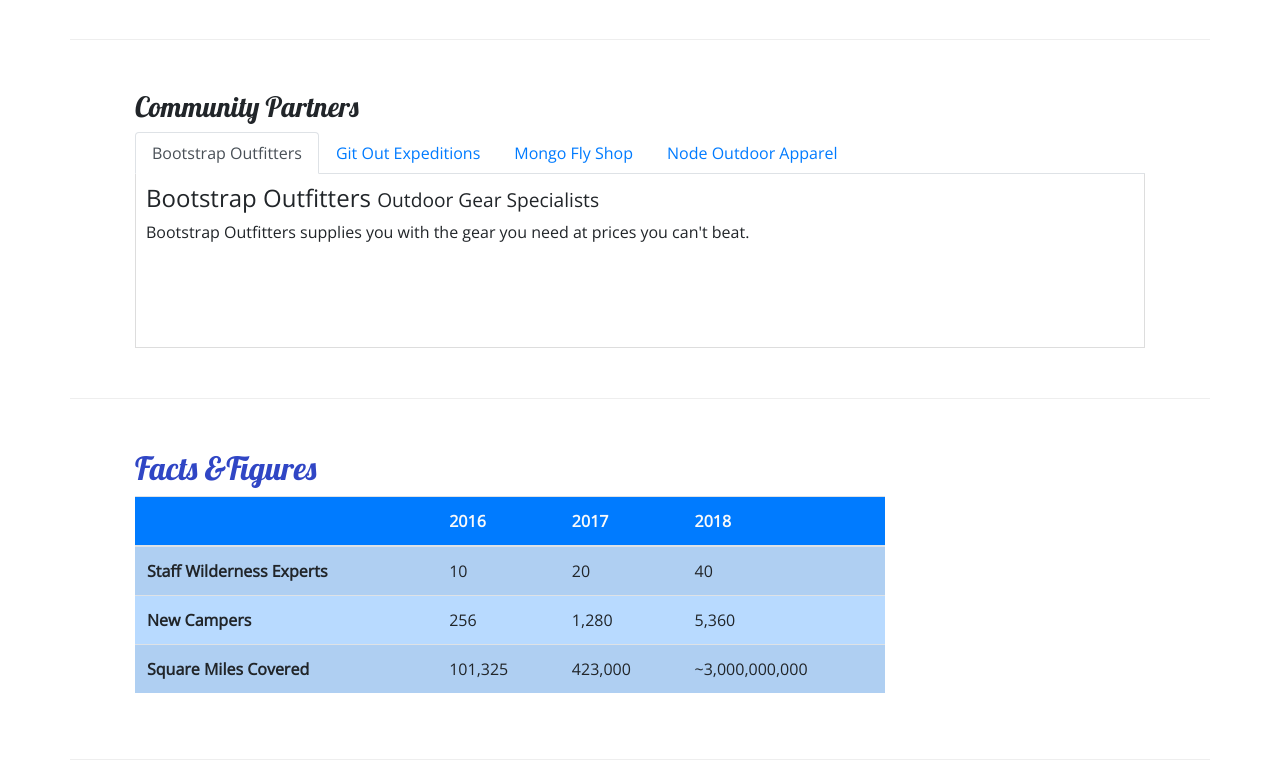
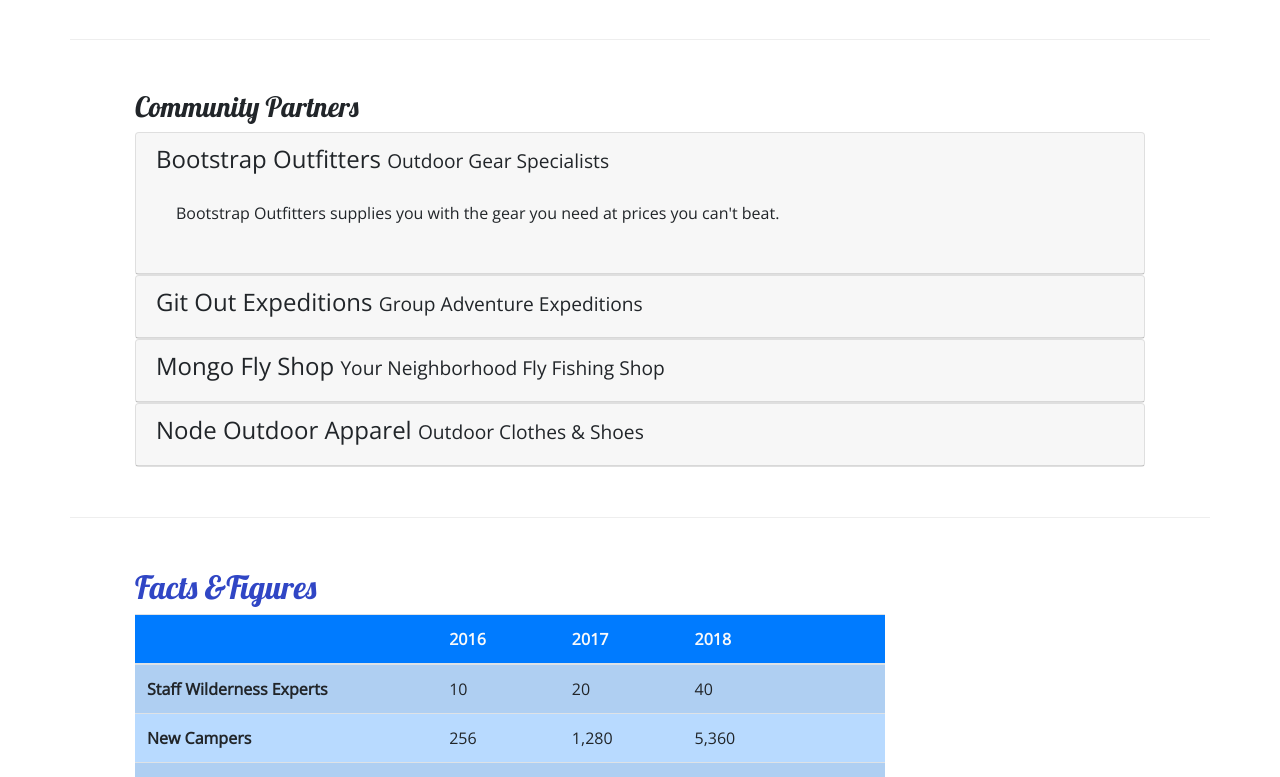
Before and after one commit to lbriones14/nucampsite, a website: page aboutus.html in a window 1280 px wide. Shown: the part 840-1617 px from the top of the page. Drawn offline with nearby package versions, Linux system fonts and the light colour scheme.

Commit message:
Accordion

```diff
--- a/aboutus.html
+++ b/aboutus.html
@@ -108,31 +108,69 @@
         <div class="row row-content">
             <div class="col">
                 <h3>Community Partners</h3>
-                <ul class="nav nav-tabs">
-                    <li class="nav-item"><a class="nav-link active" href="#bootstarp" rol="tab" data-toggle="tab" > Bootstrap Outfitters</a></li>
-                    <li class="nav-item"><a class="nav-link" href="#git" rol="tab" data-toggle="tab" > Git Out Expeditions</a></li>
-                    <li class="nav-item"><a class="nav-link" href="#mongo" rol="tab" data-toggle="tab" > Mongo Fly Shop</a></li>
-                    <li class="nav-item"><a class="nav-link" href="#node" rol="tab" data-toggle="tab" > Node Outdoor Apparel</a></li>
-                </ul>
-                <div class="tab-content">
-                    <div role="tabpanel" class="tab-pane fade show active" id="bootstrap">
-                        <h4>Bootstrap Outfitters <small>Outdoor Gear Specialists</small></h4>
-                        <p class="d-none d-sm-block">Bootstrap Outfitters supplies you with the gear you need at prices you can't beat.</p>
+
+                <div id="accordion">
+                    <div class="card">
+                        <div role="tab" class="card-header">
+                           <h4>
+                                <a data-toggle="collapse" data-target="#bootstarp">
+                                    Bootstrap Outfitters <small>Outdoor Gear Specialists</small>
+                                </a>
+                            </h4>
+                            <div class="collapse show" id="bootstrap" data-parent="#accordion">
+                                <div class="card-body">
+                                    <p class="d-none d-sm-block">Bootstrap Outfitters supplies you with the gear you need at prices you can't
+                                    beat.</p>
+                                </div>
+                            </div>
+                        </div>
                     </div>
 
-                    <div role="tabpanel" class="tab-pane fade" id="git" >
-                        <h4>Git Out Expeditions <small>Group Adventure Expeditions</small></h4>
-                        <p class="d-none d-sm-block">Join Git Out Expeditions to explore new horizons with a group of other adventurers!</p>
+                   <div class="card">
+                        <div role="tab" class="card-header">
+                            <h4>
+                                <a class="collapsed" data-toggle="collapse" data-target="#git">
+                                    Git Out Expeditions <small>Group Adventure Expeditions</small>
+                                </a>
+                            </h4>
+                            <div class="collapse" id="git" data-parent="#accordion">
+                                <div class="card-body">
+                                    <p class="d-none d-sm-block">Join Git Out Expeditions to explore new horizons with a group of other
+                                    adventurers!</p>
+                                </div>
+                            </div>
+                        </div>
                     </div>
 
-                    <div role="tabpanel" class="tab-pane fade" id="mongo">
-                        <h4>Mongo Fly Shop <small>Your Neighborhood Fly Fishing Shop</small></h4>
-                        <p class="d-none d-sm-block"> Need a new fishing pole, a tacklebox, or flies of all kinds? Stop by Mongo Fly Shop.</p>
+                    <div class="card">
+                        <div role="tab" class="card-header">
+                            <h4>
+                                <a class="collapsed" data-toggle="collapse" data-target="#mongo">
+                                    Mongo Fly Shop <small>Your Neighborhood Fly Fishing Shop</small>
+                                </a>
+                            </h4>
+                            <div class="collapse" id="mongo" data-parent="#accordion">
+                                <div class="card-body">
+                                    <p class="d-none d-sm-block"> Need a new fishing pole, a tacklebox, or flies of all kinds? Stop by
+                                    Mongo Fly Shop.</p>
+                                </div>
+                            </div>
+                        </div>
                     </div>
 
-                    <div role="tabpanel" class="tabe-pane fade" id="node">
-                        <h4>Node Outdoor Apparel <small>Outdoor Clothes & Shoes</small></h4>
-                        <p class="d-none d-sm-block">From polar fleeces to swimsuits, hiking boots to waders, a visit to Node will be sure to get you covered.</p>
+                    <div class="card">
+                        <div role="tab" class="card-header">
+                            <h4>
+                                <a class="collapsed" data-toggle="collapse" data-target="#node">
+                                    Node Outdoor Apparel <small>Outdoor Clothes & Shoes</small>
+                                </a>
+                            </h4>
+                            <div class="collapse" id="node" data-parent="#accordion">
+                                <div class="card-body">
+                                    <p class="d-none d-sm-block">From polar fleeces to swimsuits, hiking boots to waders, a visit to Node will be sure to get you covered.</p>
+                                </div>
+                            </div>
+                        </div>
                     </div>
                 </div>
         </div>
```
